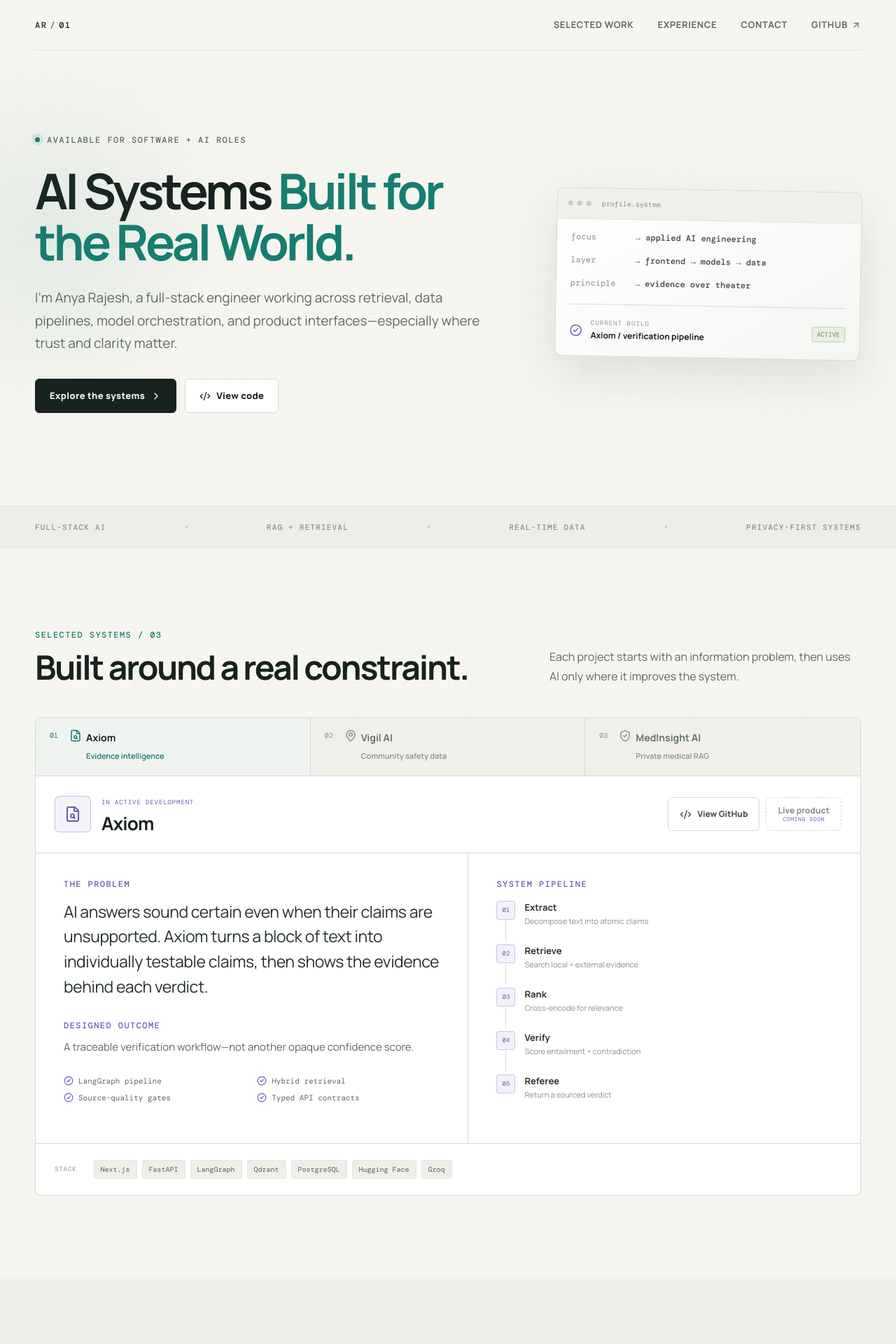
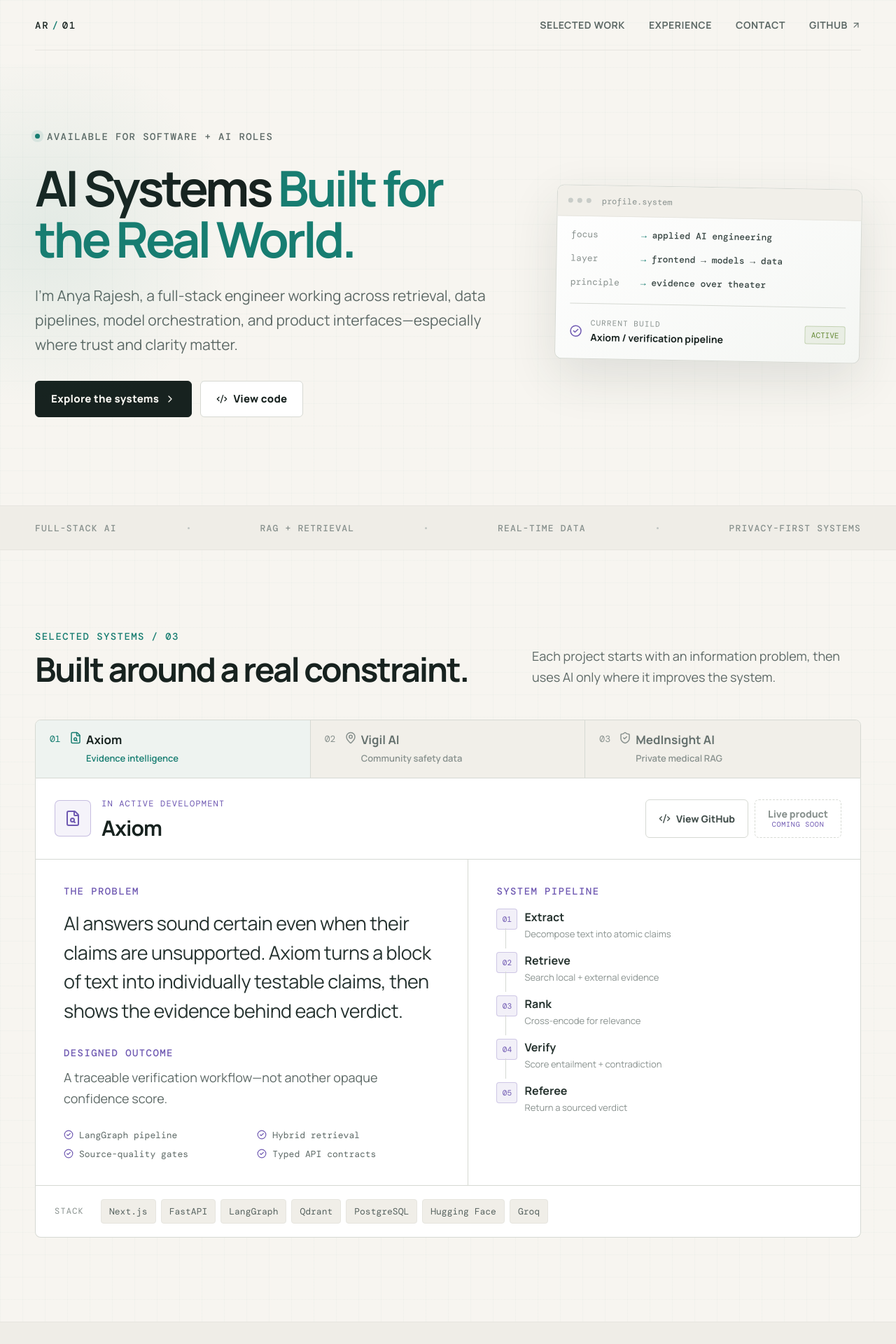
Before and after one commit to anyarajesh1/portfolio, a Next.js app: page / in a window 1280 px wide. Shown: the top 1920 px of the page at 70% size. Built offline with nearby package versions, Linux system fonts and the light colour scheme.

Commit message:
Increase typography across portfolio

```diff
--- a/app/globals.css
+++ b/app/globals.css
@@ -13,24 +13,24 @@ button { font:inherit; }
 .shell { width:min(1180px,calc(100% - 48px)); margin-inline:auto; }
 
 .nav { height:72px; display:flex; align-items:center; justify-content:space-between; border-bottom:1px solid var(--line-soft); position:relative; z-index:20; }
-.wordmark { font:500 12px 'DM Mono',monospace; letter-spacing:.13em; text-decoration:none; }
+.wordmark { font:500 14px 'DM Mono',monospace; letter-spacing:.13em; text-decoration:none; }
 .wordmark span { color:var(--cyan); margin-inline:4px; }
 .nav-links { display:flex; align-items:center; gap:34px; }
-.nav-links a { color:var(--muted); font-size:13px; font-weight:700; letter-spacing:.05em; text-decoration:none; text-transform:uppercase; display:inline-flex; align-items:center; gap:5px; transition:color .2s; }
+.nav-links a { color:var(--muted); font-size:14px; font-weight:700; letter-spacing:.04em; text-decoration:none; text-transform:uppercase; display:inline-flex; align-items:center; gap:5px; transition:color .2s; }
 .nav-links a:hover { color:var(--text); }
 .menu-button { display:none; color:var(--text); border:0; background:transparent; }
 
 .hero { min-height:650px; display:grid; grid-template-columns:1.2fr .8fr; gap:90px; align-items:center; padding-block:92px 104px; position:relative; }
 .hero::before { content:""; position:absolute; width:600px; height:480px; left:-280px; top:20px; background:radial-gradient(circle,rgba(23,125,113,.09),transparent 68%); pointer-events:none; }
-.eyebrow,.kicker,.content-label { font:500 12px 'DM Mono',monospace; letter-spacing:.12em; color:var(--muted); }
+.eyebrow,.kicker,.content-label { font:500 14px 'DM Mono',monospace; letter-spacing:.1em; color:var(--muted); }
 .eyebrow { display:flex; align-items:center; gap:10px; margin-bottom:28px; text-transform:uppercase; }
 .pulse { width:7px; height:7px; border-radius:99px; background:var(--cyan); box-shadow:0 0 0 5px rgba(23,125,113,.1); animation:pulse 2.2s infinite; }
 @keyframes pulse { 50% { box-shadow:0 0 0 8px rgba(23,125,113,0); } }
 .hero h1 { font-size:clamp(45px,5.5vw,75px); line-height:1.04; letter-spacing:-.055em; max-width:760px; }
 .hero h1 em { color:var(--cyan); font-style:normal; }
-.hero-lede { color:var(--muted); font-size:19px; line-height:1.7; max-width:680px; margin-top:27px; }
+.hero-lede { color:var(--muted); font-size:21px; line-height:1.65; max-width:700px; margin-top:27px; }
 .hero-actions { display:flex; gap:12px; margin-top:35px; }
-.button { height:49px; padding:0 20px; border:1px solid var(--line); display:inline-flex; gap:8px; align-items:center; justify-content:center; border-radius:6px; font-size:13px; font-weight:800; letter-spacing:.03em; text-decoration:none; transition:transform .2s,border-color .2s,background .2s; }
+.button { height:52px; padding:0 22px; border:1px solid var(--line); display:inline-flex; gap:8px; align-items:center; justify-content:center; border-radius:6px; font-size:15px; font-weight:800; letter-spacing:.02em; text-decoration:none; transition:transform .2s,border-color .2s,background .2s; }
 .button:hover { transform:translateY(-2px); border-color:#7a8683; }
 .button.primary { background:var(--text); color:var(--bg); border-color:var(--text); }
 .button.ghost { background:var(--surface); }
@@ -38,34 +38,34 @@ button { font:inherit; }
 .system-card { background:linear-gradient(145deg,#ffffff,#f4f6f3); border:1px solid var(--line); border-radius:10px; overflow:hidden; box-shadow:0 25px 70px rgba(41,57,52,.12); transform:rotate(1deg); }
 .window-bar { height:44px; display:flex; align-items:center; gap:6px; padding:0 15px; background:#f1efe9; border-bottom:1px solid var(--line-soft); }
 .window-bar>span { width:7px; height:7px; background:#c8ccc8; border-radius:50%; }
-.window-bar code { color:var(--dim); font:10px 'DM Mono',monospace; margin-left:9px; }
-.terminal-line { padding:17px 20px 0; display:grid; grid-template-columns:92px 1fr; font:12px 'DM Mono',monospace; }
+.window-bar code { color:var(--dim); font:12px 'DM Mono',monospace; margin-left:9px; }
+.terminal-line { padding:17px 20px 0; display:grid; grid-template-columns:100px 1fr; font:13px 'DM Mono',monospace; }
 .terminal-line span { color:var(--dim); }
 .terminal-line strong { color:#394744; font-weight:500; }
 .terminal-line strong::before { content:"→ "; color:var(--cyan); }
 .system-divider { height:1px; background:var(--line); margin:22px 20px 0; }
 .system-status { margin:0 20px; padding:20px 0; display:grid; grid-template-columns:18px 1fr auto; gap:12px; align-items:center; color:var(--violet); }
 .system-status div { display:flex; flex-direction:column; gap:3px; }
-.system-status small { color:var(--dim); font:9px 'DM Mono',monospace; letter-spacing:.12em; }
-.system-status b { color:var(--text); font-size:12px; }
-.live-dot { color:var(--lime); font:9px 'DM Mono',monospace; border:1px solid rgba(101,138,54,.3); background:rgba(101,138,54,.08); padding:4px 7px; border-radius:3px; }
+.system-status small { color:var(--dim); font:11px 'DM Mono',monospace; letter-spacing:.1em; }
+.system-status b { color:var(--text); font-size:14px; }
+.live-dot { color:var(--lime); font:11px 'DM Mono',monospace; border:1px solid rgba(101,138,54,.3); background:rgba(101,138,54,.08); padding:5px 8px; border-radius:3px; }
 
 .signal-strip { border-block:1px solid var(--line-soft); background:#efede7; }
-.strip-inner { min-height:59px; display:flex; align-items:center; justify-content:space-between; color:var(--dim); font:500 11px 'DM Mono',monospace; letter-spacing:.11em; }
+.strip-inner { min-height:62px; display:flex; align-items:center; justify-content:space-between; color:var(--dim); font:500 13px 'DM Mono',monospace; letter-spacing:.09em; }
 .strip-inner i { width:3px; height:3px; border-radius:50%; background:#bec4c1; }
 
 .work { padding-block:110px 120px; }
 .section-heading { display:flex; justify-content:space-between; align-items:flex-end; gap:60px; margin-bottom:45px; }
 .section-heading h2 { font-size:clamp(30px,4vw,48px); line-height:1.1; letter-spacing:-.045em; margin-top:10px; }
-.section-heading>p { max-width:445px; color:var(--muted); font-size:16px; line-height:1.7; }
+.section-heading>p { max-width:470px; color:var(--muted); font-size:18px; line-height:1.65; }
 .kicker { color:var(--cyan); }
 .project-tabs { display:grid; grid-template-columns:repeat(3,1fr); border:1px solid var(--line); border-radius:8px 8px 0 0; overflow:hidden; }
 .project-tabs button { appearance:none; border:0; border-right:1px solid var(--line); background:#f1efe9; color:var(--dim); min-height:82px; cursor:pointer; padding:14px 20px; display:grid; grid-template-columns:28px 24px 1fr; grid-template-rows:1fr 1fr; text-align:left; align-items:center; transition:background .2s,color .2s; }
 .project-tabs button:last-child { border-right:0; }
-.project-tabs button>span { grid-row:1/3; font:10px 'DM Mono',monospace; align-self:start; padding-top:4px; }
+.project-tabs button>span { grid-row:1/3; font:13px 'DM Mono',monospace; align-self:start; padding-top:4px; }
 .project-tabs button svg { grid-row:1/3; align-self:start; margin-top:2px; }
-.project-tabs button b { color:#65716e; font-size:14px; }
-.project-tabs button small { font-size:11px; font-weight:600; }
+.project-tabs button b { color:#65716e; font-size:17px; }
+.project-tabs button small { font-size:13px; font-weight:600; }
 .project-tabs button:hover,.project-tabs button.active { background:var(--surface-2); color:var(--cyan); }
 .project-tabs button.active b { color:var(--text); }
 
@@ -76,35 +76,35 @@ button { font:inherit; }
 .project-header { min-height:105px; padding:22px 27px; border-bottom:1px solid var(--line); display:flex; align-items:center; justify-content:space-between; gap:20px; }
 .project-title { display:flex; align-items:center; gap:15px; }
 .project-icon { width:52px; height:52px; border:1px solid color-mix(in srgb,var(--accent) 35%,transparent); background:color-mix(in srgb,var(--accent) 7%,transparent); color:var(--accent); border-radius:7px; display:grid; place-items:center; }
-.project-title span { color:var(--accent); font:9px 'DM Mono',monospace; text-transform:uppercase; letter-spacing:.1em; }
-.project-title h3 { font-size:26px; letter-spacing:-.03em; margin-top:2px; }
+.project-title span { color:var(--accent); font:12px 'DM Mono',monospace; text-transform:uppercase; letter-spacing:.1em; }
+.project-title h3 { font-size:30px; letter-spacing:-.03em; margin-top:2px; }
 .project-links { display:flex; gap:9px; }
-.project-links a,.project-links .coming-soon { min-height:46px; display:inline-flex; align-items:center; justify-content:center; gap:8px; padding:11px 16px; border:1px solid var(--line); border-radius:6px; color:#45514e; background:#fff; font-size:12px; font-weight:800; text-decoration:none; }
+.project-links a,.project-links .coming-soon { min-height:50px; display:inline-flex; align-items:center; justify-content:center; gap:8px; padding:12px 18px; border:1px solid var(--line); border-radius:6px; color:#45514e; background:#fff; font-size:14px; font-weight:800; text-decoration:none; }
 .project-links a:hover { border-color:var(--accent); color:var(--text); transform:translateY(-1px); }
 .project-links .live-link { color:#fff; background:var(--text); border-color:var(--text); }
 .project-links .coming-soon { color:var(--dim); border-style:dashed; cursor:not-allowed; flex-direction:column; gap:0; line-height:1.15; }
-.project-links .coming-soon small { color:var(--accent); font:8px 'DM Mono',monospace; letter-spacing:.08em; text-transform:uppercase; }
+.project-links .coming-soon small { color:var(--accent); font:10px 'DM Mono',monospace; letter-spacing:.08em; text-transform:uppercase; }
 .project-body { display:grid; grid-template-columns:1.05fr .95fr; }
 .problem-column,.architecture { padding:36px 40px; }
 .problem-column { border-right:1px solid var(--line); }
 .content-label { color:var(--accent); }
-.problem-copy { color:#24312e; font-size:clamp(18px,2vw,23px); line-height:1.55; letter-spacing:-.018em; margin-top:14px; max-width:600px; }
+.problem-copy { color:#24312e; font-size:clamp(22px,2.2vw,27px); line-height:1.55; letter-spacing:-.018em; margin-top:16px; max-width:640px; }
 .top-gap { margin-top:30px; }
-.outcome-copy { color:var(--muted); font-size:15px; line-height:1.7; margin-top:10px; }
+.outcome-copy { color:var(--muted); font-size:18px; line-height:1.65; margin-top:12px; }
 .signal-grid { display:grid; grid-template-columns:1fr 1fr; gap:10px 15px; margin-top:28px; }
-.signal-grid span { display:flex; gap:7px; align-items:center; color:#5d6966; font:11px 'DM Mono',monospace; }
+.signal-grid span { display:flex; gap:8px; align-items:center; color:#5d6966; font:13px 'DM Mono',monospace; }
 .signal-grid svg { color:var(--accent); flex:0 0 auto; }
 .pipeline { margin-top:16px; }
 .pipeline-row { min-height:62px; display:grid; grid-template-columns:40px 1fr; align-items:start; position:relative; }
-.node-number { width:27px; height:27px; border-radius:4px; display:grid; place-items:center; background:color-mix(in srgb,var(--accent) 9%,transparent); border:1px solid color-mix(in srgb,var(--accent) 28%,transparent); color:var(--accent); font:9px 'DM Mono',monospace; }
+.node-number { width:30px; height:30px; border-radius:4px; display:grid; place-items:center; background:color-mix(in srgb,var(--accent) 9%,transparent); border:1px solid color-mix(in srgb,var(--accent) 28%,transparent); color:var(--accent); font:11px 'DM Mono',monospace; }
 .pipeline-row div { display:flex; flex-direction:column; }
-.pipeline-row b { color:#26332f; font-size:13px; }
-.pipeline-row small { color:var(--dim); font-size:11px; margin-top:2px; }
+.pipeline-row b { color:#26332f; font-size:16px; }
+.pipeline-row small { color:var(--dim); font-size:13px; margin-top:3px; }
 .connector { position:absolute; width:1px; height:29px; left:13px; top:28px; background:var(--line); }
 .stack-row { min-height:74px; border-top:1px solid var(--line); display:flex; gap:24px; align-items:center; padding:16px 27px; }
-.stack-row>span { color:var(--dim); font:9px 'DM Mono',monospace; letter-spacing:.1em; }
+.stack-row>span { color:var(--dim); font:12px 'DM Mono',monospace; letter-spacing:.1em; }
 .stack-row div { display:flex; flex-wrap:wrap; gap:7px; }
-.stack-row code { color:#56625f; background:#f0eee8; border:1px solid var(--line-soft); border-radius:3px; padding:6px 9px; font:10px 'DM Mono',monospace; }
+.stack-row code { color:#56625f; background:#f0eee8; border:1px solid var(--line-soft); border-radius:4px; padding:8px 11px; font:13px 'DM Mono',monospace; }
 
 .capabilities { padding-block:100px; background:#efede7; border-block:1px solid var(--line-soft); }
 .section-heading.compact { margin-bottom:38px; }
@@ -113,8 +113,8 @@ button { font:inherit; }
 .capability:last-child { border:0; }
 .capability>span { position:absolute; right:22px; top:21px; color:#abb2af; font:10px 'DM Mono',monospace; }
 .capability svg { color:var(--cyan); margin-top:6px; }
-.capability h3 { font-size:18px; margin-top:28px; }
-.capability p { color:var(--muted); font-size:15px; line-height:1.7; margin-top:11px; }
+.capability h3 { font-size:22px; margin-top:28px; }
+.capability p { color:var(--muted); font-size:17px; line-height:1.65; margin-top:11px; }
 
 .experience-section { padding-block:110px 120px; }
 .experience-console { display:grid; grid-template-columns:360px 1fr; min-height:590px; background:var(--surface); border:1px solid var(--line); border-radius:10px; overflow:hidden; }
@@ -122,41 +122,41 @@ button { font:inherit; }
 .experience-list button { width:100%; min-height:102px; padding:18px 20px; border:0; border-bottom:1px solid var(--line); background:transparent; color:var(--muted); cursor:pointer; display:grid; grid-template-columns:34px 1fr 18px; align-items:center; text-align:left; transition:background .2s,color .2s; }
 .experience-list button:last-child { border-bottom:0; }
 .experience-list button:hover,.experience-list button.active { background:var(--surface-2); color:var(--cyan); }
-.experience-list button>span { font:11px 'DM Mono',monospace; align-self:start; padding-top:4px; }
+.experience-list button>span { font:13px 'DM Mono',monospace; align-self:start; padding-top:4px; }
 .experience-list button div { display:flex; flex-direction:column; gap:4px; }
-.experience-list button b { color:var(--text); font-size:15px; }
-.experience-list button small { color:var(--muted); font-size:12px; line-height:1.35; }
+.experience-list button b { color:var(--text); font-size:17px; }
+.experience-list button small { color:var(--muted); font-size:14px; line-height:1.35; }
 .experience-list button svg { opacity:.45; }
 .experience-list button.active svg { opacity:1; }
 .experience-detail { padding:42px 48px; animation:reveal .35s ease; }
 .experience-meta { display:flex; align-items:center; gap:16px; }
 .experience-mark { width:54px; height:54px; border:1px solid rgba(23,125,113,.25); background:rgba(23,125,113,.07); color:var(--cyan); border-radius:7px; display:grid; place-items:center; }
 .experience-meta>div:last-child { display:flex; flex-direction:column; }
-.experience-meta span { color:var(--cyan); font:11px 'DM Mono',monospace; letter-spacing:.1em; text-transform:uppercase; }
-.experience-meta h3 { font-size:27px; line-height:1.2; letter-spacing:-.03em; margin-top:4px; }
-.experience-meta b { color:var(--muted); font-size:15px; margin-top:3px; }
-.experience-dates { display:flex; justify-content:space-between; gap:18px; margin:28px 0; padding-block:14px; border-block:1px solid var(--line-soft); color:var(--muted); font:11px 'DM Mono',monospace; }
+.experience-meta span { color:var(--cyan); font:13px 'DM Mono',monospace; letter-spacing:.1em; text-transform:uppercase; }
+.experience-meta h3 { font-size:30px; line-height:1.2; letter-spacing:-.03em; margin-top:4px; }
+.experience-meta b { color:var(--muted); font-size:17px; margin-top:3px; }
+.experience-dates { display:flex; justify-content:space-between; gap:18px; margin:28px 0; padding-block:14px; border-block:1px solid var(--line-soft); color:var(--muted); font:13px 'DM Mono',monospace; }
 .experience-detail ul { list-style:none; display:flex; flex-direction:column; gap:18px; }
-.experience-detail li { position:relative; padding-left:24px; color:#3f4c48; font-size:16px; line-height:1.72; }
+.experience-detail li { position:relative; padding-left:25px; color:#3f4c48; font-size:18px; line-height:1.68; }
 .experience-detail li::before { content:"→"; position:absolute; left:0; top:1px; color:var(--cyan); font-family:'DM Mono',monospace; }
 
 .contact-section { margin-bottom:40px; min-height:510px; padding:55px 65px 65px; border:1px solid var(--line); background:linear-gradient(135deg,#ffffff,#eff4f1); border-radius:14px; box-shadow:0 24px 65px rgba(41,57,52,.09); }
-.contact-label { display:flex; align-items:center; gap:18px; color:var(--cyan); font:600 12px 'DM Mono',monospace; letter-spacing:.13em; }
+.contact-label { display:flex; align-items:center; gap:18px; color:var(--cyan); font:600 14px 'DM Mono',monospace; letter-spacing:.12em; }
 .contact-label i { width:1px; height:28px; background:var(--line); }
 .contact-content { max-width:880px; margin:58px auto 0; text-align:center; }
 .contact-content h2 { font-size:clamp(48px,7vw,82px); line-height:1.05; letter-spacing:-.055em; margin-top:16px; }
 .contact-content h2 em { color:var(--cyan); font-style:normal; }
-.contact-content p { color:var(--muted); font-size:18px; margin-top:24px; }
+.contact-content p { color:var(--muted); font-size:21px; margin-top:24px; }
 .contact-actions { display:flex; justify-content:center; gap:12px; margin-top:36px; }
-.contact-actions a { min-height:54px; padding:0 22px; display:inline-flex; align-items:center; justify-content:center; gap:9px; border:1px solid var(--line); background:#fff; border-radius:7px; color:var(--text); font-size:14px; font-weight:800; text-decoration:none; transition:transform .2s,border-color .2s; }
+.contact-actions a { min-height:58px; padding:0 24px; display:inline-flex; align-items:center; justify-content:center; gap:9px; border:1px solid var(--line); background:#fff; border-radius:7px; color:var(--text); font-size:16px; font-weight:800; text-decoration:none; transition:transform .2s,border-color .2s; }
 .contact-actions a:hover { transform:translateY(-2px); border-color:var(--cyan); }
 .contact-actions a.contact-primary { background:var(--text); border-color:var(--text); color:#fff; }
 .footer { min-height:190px; display:flex; justify-content:space-between; align-items:center; gap:30px; }
 .footer>div { display:grid; grid-template-columns:25px 1fr; }
 .footer svg { color:var(--violet); grid-row:1/3; margin-top:3px; }
-.footer span { color:var(--muted); font-size:12px; }
-.footer b { font-size:18px; }
-.footer>a { display:flex; align-items:center; gap:6px; color:var(--muted); font:10px 'DM Mono',monospace; text-decoration:none; }
+.footer span { color:var(--muted); font-size:14px; }
+.footer b { font-size:20px; }
+.footer>a { display:flex; align-items:center; gap:6px; color:var(--muted); font:13px 'DM Mono',monospace; text-decoration:none; }
 .footer>a:hover { color:var(--text); }
 
 @media (max-width:900px) {
@@ -180,7 +180,7 @@ button { font:inherit; }
   .nav-links.open { display:flex; }
   .hero { min-height:auto; padding-block:72px 80px; }
   .hero h1 { font-size:43px; }
-  .hero-lede { font-size:15px; }
+  .hero-lede { font-size:18px; }
   .hero-actions { flex-direction:column; align-items:stretch; }
   .strip-inner { min-height:54px; overflow:hidden; gap:25px; justify-content:flex-start; }
   .strip-inner span { white-space:nowrap; }
@@ -204,13 +204,13 @@ button { font:inherit; }
   .experience-list button { border-right:0; }
   .experience-detail { padding:30px 22px; }
   .experience-meta { align-items:flex-start; }
-  .experience-meta h3 { font-size:22px; }
+  .experience-meta h3 { font-size:25px; }
   .experience-dates { align-items:flex-start; flex-direction:column; }
-  .experience-detail li { font-size:15px; }
+  .experience-detail li { font-size:17px; }
   .contact-section { min-height:auto; padding:32px 22px 42px; }
   .contact-content { margin-top:38px; }
   .contact-content h2 { font-size:43px; }
-  .contact-content p { font-size:16px; }
+  .contact-content p { font-size:18px; }
   .contact-actions { flex-direction:column; }
   .footer { align-items:flex-start; flex-direction:column; justify-content:center; }
 }
```
